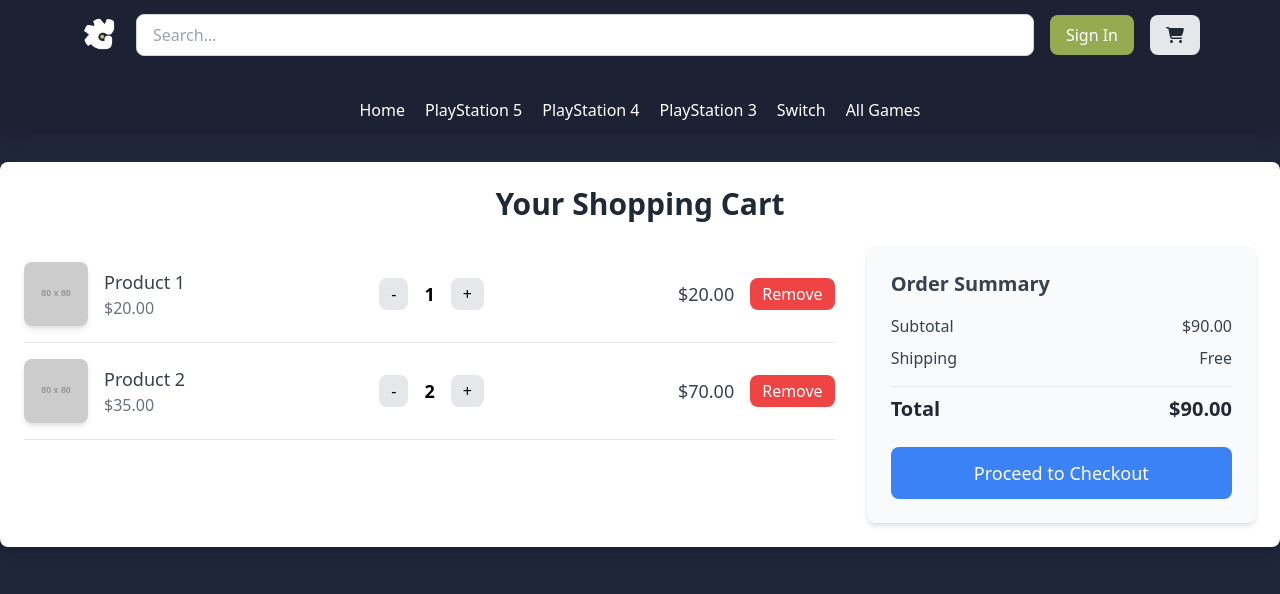
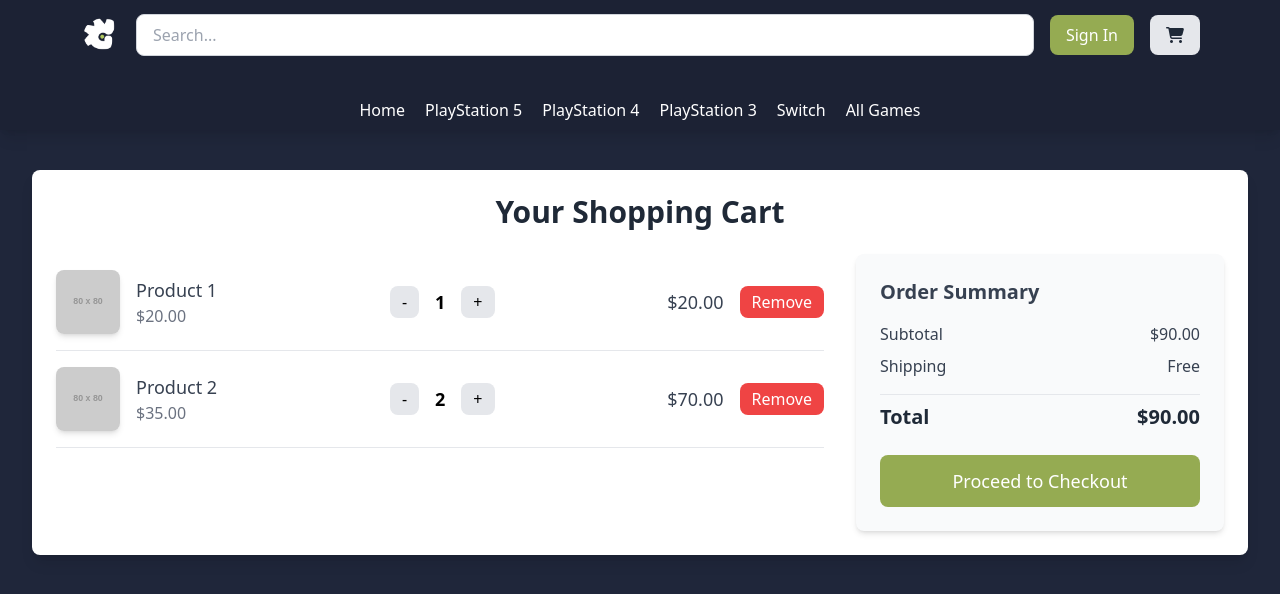
Before and after one commit to shebov3/DataBase-Project, a React (Vite) app in the folder FrontEnd/: page /cart in a window 1280 px wide. Shown: the top 594 px of the page. Built offline with nearby package versions, Linux system fonts and the light colour scheme.

Commit message:
update
update

```diff
--- a/FrontEnd/src/pages/Cart.jsx
+++ b/FrontEnd/src/pages/Cart.jsx
@@ -18,7 +18,6 @@ const Cart = () => {
     },
   ]);
 
-  // Update quantity of an item
   const updateQuantity = (id, quantity) => {
     if (quantity < 1) return;
     setCartItems((prevItems) =>
@@ -28,12 +27,10 @@ const Cart = () => {
     );
   };
 
-  // Remove an item from the cart
   const removeItem = (id) => {
     setCartItems((prevItems) => prevItems.filter((item) => item.id !== id));
   };
 
-  // Calculate total price
   const calculateTotal = () => {
     return cartItems.reduce(
       (total, item) => total + item.price * item.quantity,
@@ -42,7 +39,7 @@ const Cart = () => {
   };
 
   return (
-    <div className="min-h-screen py-8">
+    <div className="min-h-screen px-8 py-10">
       <div className="container mx-auto p-6 bg-white shadow-lg rounded-lg">
         <h1 className="text-3xl font-bold mb-6 text-gray-800 text-center">
           Your Shopping Cart
@@ -122,7 +119,7 @@ const Cart = () => {
                 <p>Total</p>
                 <p>${calculateTotal().toFixed(2)}</p>
               </div>
-              <button className="mt-6 w-full py-3 bg-blue-500 text-white text-lg rounded-lg hover:bg-blue-600">
+              <button className="mt-6 w-full py-3 bg-[rgb(149,171,82)] text-white text-lg rounded-lg hover:bg-blue-600">
                 Proceed to Checkout
               </button>
             </div>
--- a/FrontEnd/src/pages/Product.jsx
+++ b/FrontEnd/src/pages/Product.jsx
@@ -17,6 +17,13 @@ const Product = () => {
     getData()
 
   }, [gameId]);
+
+  const addToCart = async ()=>{
+    const url = `http://localhost:3000/api/v1/cart/${gameId}`
+    const response = await axios.get(url);
+    setData(response.data.game[0]);
+    console.log(data)
+  }
 
 
   return (
@@ -57,7 +64,7 @@ const Product = () => {
         <div className="bg-gray-800 p-6 rounded-lg shadow-lg max-w-md">
           <h2 className="text-2xl font-bold mb-4">{data.Name}</h2>
           <p className="text-[rgb(149,171,82)] text-3xl font-bold mb-4">{data.Price}$</p>
-          <button className="bg-[rgb(149,171,82)] hover:bg-green-600 text-white font-semibold py-2 px-4 rounded w-full mb-4">
+          <button onClick={addToCart} className="bg-[rgb(149,171,82)] hover:bg-green-600 text-white font-semibold py-2 px-4 rounded w-full mb-4">
             ADD TO CART
           </button>
           <h3 className="text-lg font-semibold mb-3">Product Information</h3>
```
